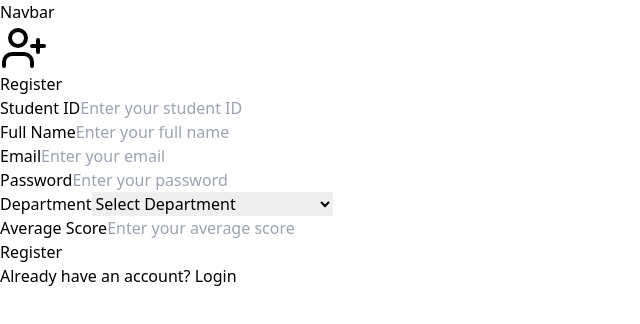
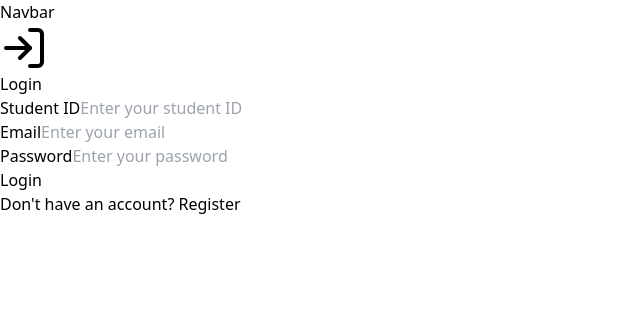
Before and after one commit to exodus-tola-mindCoder/placementRank, a React (Vite) app in the folder frontend/: page / in a window 1280 px wide. Shown: the top 324 px of the page, without its empty margins (0-640 px from the left). Built offline with nearby package versions, Linux system fonts and the light colour scheme.

Commit message:
login form completed with calling api

```diff
--- a/frontend/src/App.jsx
+++ b/frontend/src/App.jsx
@@ -8,9 +8,9 @@ import Navbar from './components/Layout/Navbar';
 
 
 function App() {
-  const [isLogin, setIsLogin] = useState(false);
+  const [isLogin, setIsLogin] = useState(true);
   const [user, setUser] = useState(null);
-  const [stats, setStats] = useState(null);
+  const [stats, setStats] = useState({});
 
   useEffect(() => {
     const token = localStorage.getItem('token');
@@ -47,7 +47,7 @@ function App() {
         {!user ? (
           isLogin ? (
             <LoginForm
-              onToggleAuth={() => setIsLogin(true)}
+              onToggleAuth={() => setIsLogin(false)}
               onLoginSuccess={handleAuthSuccess}
             />
           ) : (
--- a/frontend/src/components/Auth/LoginForm.jsx
+++ b/frontend/src/components/Auth/LoginForm.jsx
@@ -1,9 +1,67 @@
-import React from 'react'
+import React, { useState } from 'react'
+import { login } from '../../lib/api';
+import { LogIn } from 'lucide-react';
 
-function LoginForm() {
+import toast from 'react-hot-toast';
+
+
+
+function LoginForm({ onToggleAuth, onLoginSuccess }) {
+    const [studentId, setStudentId] = useState('');
+    const [email, setEmail] = useState('');
+    const [password, setPassword] = useState('');
+
+
+    const handleSubmit = async (e) => {
+        e.preventDefault();
+        try {
+            const { student, token } = await login({ studentId, email, password });
+            localStorage.setItem('token', token);
+            localStorage.setItem('user', JSON.stringify(student));
+            onLoginSuccess(student);
+            toast.success('successfully logged in!');
+        } catch (error) {
+            toast.error(error.response?.data?.message || 'Login failed!');
+        }
+    };
+
+
     return (
-        <div>LoginForm</div>
-    )
+        <div className='max-w-md mx-auto bg-white rounded-lg shadow-md p-6'>
+            <div className='flex justify-center mb-6'>
+                <LogIn size={48} />
+            </div>
+            <h2 className='text-2xl font-bold text-center mb-6'>Login</h2>
+            <form onSubmit={handleSubmit} className='space-y-4'>
+                <div>
+                    <label className='block text-base font-medium text-gray-700'>Student ID</label>
+                    <input
+                        type='email'
+                        placeholder='Enter your student ID'
+                        required value={studentId} onChange={(e) => setStudentId(e.target.value)} className='mt-1 block w-full rounded-md border-gray-300 shadow-sm focus:border-indigo-500 focus:ring-indigo-500'
+                    />
+                </div>
+                <div>
+                    <label className='block text-base text-gray-700 font-medium'>Email</label>
+                    <input
+                        type='email'
+                        placeholder='Enter your email'
+                        required value={email} onChange={(e) => setEmail(e.target.value)} className='mt-1 block w-full rounded-md border-gray-300 shadow-sm focus:border-indigo-500 focus:ring-indigo-500'
+                    />
+                </div>
+                <div>
+                    <label className='block text-base text-gray-700 font-medium'>Password</label>
+                    <input
+                        type='password'
+                        placeholder='Enter your password'
+                        required value={password} onChange={(e) => setPassword(e.target.value)} className='mt-1 block w-full rounded-md border-gray-300 shadow-sm focus:border-indigo-500 focus:ring-indigo-500'
+                    />
+                </div>
+                <button type='submit' className='w-full bg-indigo-500 text-white p-3 rounded-md'>Login</button>
+            </form>
+            <p className='mt-4 text-center text-sm text-gray-600'>Don't have an account?{' '} <button onClick={onToggleAuth} className='text-indigo-500'>Register</button></p>
+        </div>
+    );
 }
 
 export default LoginForm
```
